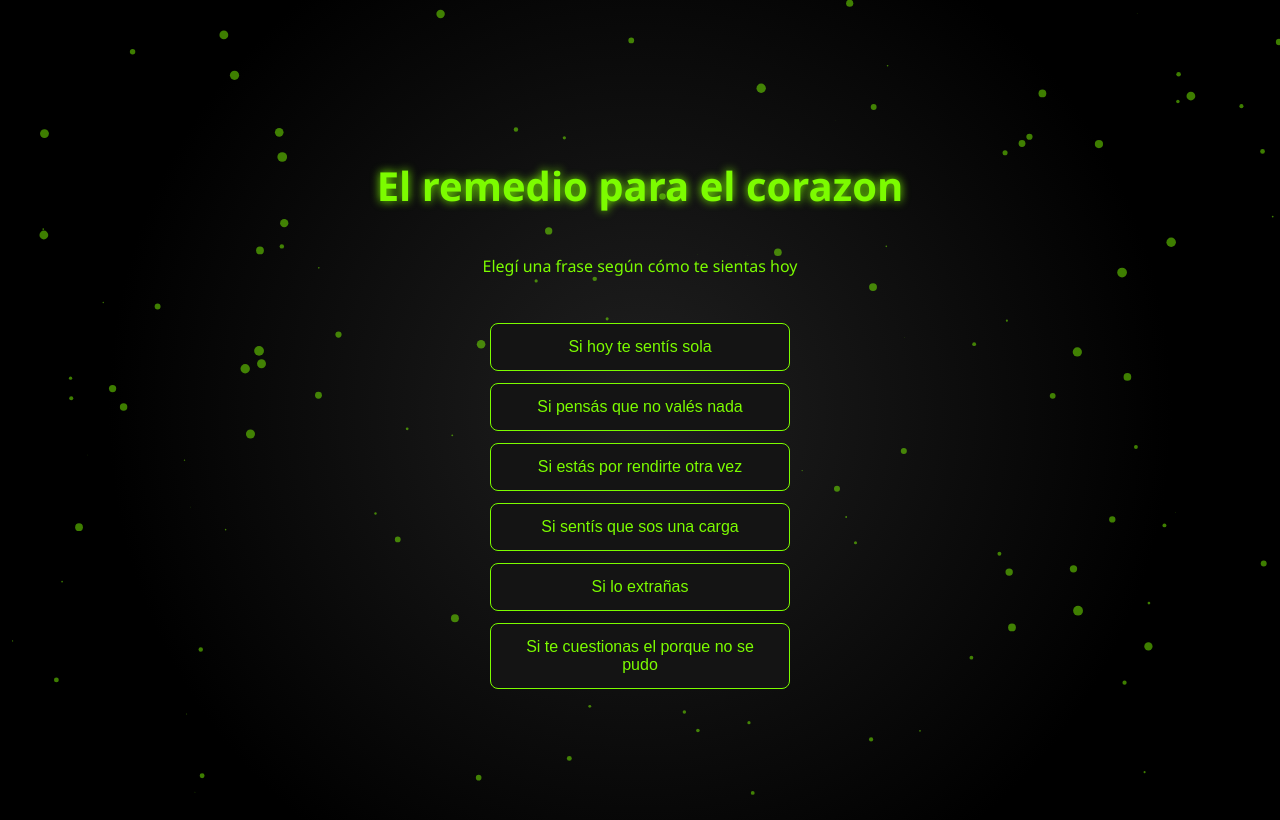
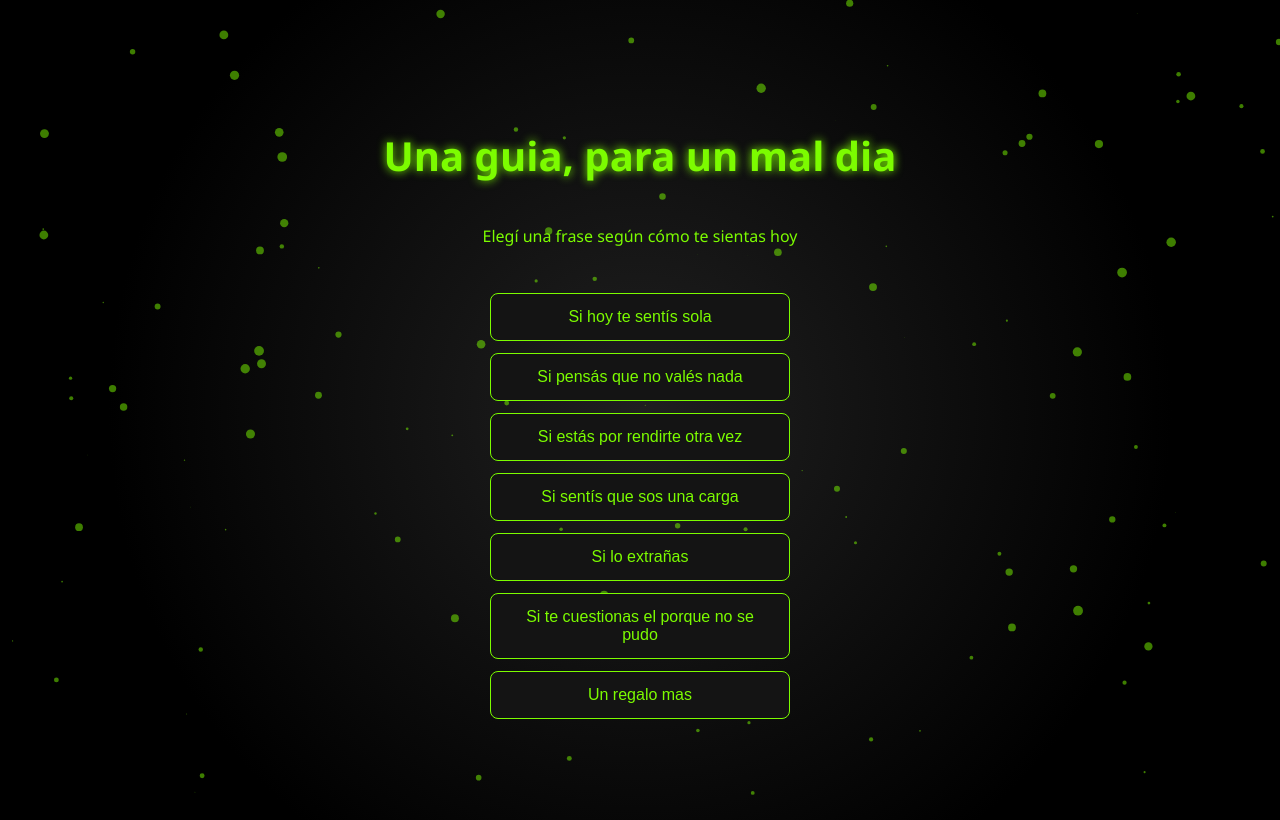
Before and after one commit to Nullitsdll/Nullitsdll.github.io, a plain HTML site: page index.html in a window 1280 px wide. Both pictures are taken after a click on the button "Abreme cuando estes mal". Drawn offline with nearby package versions, Linux system fonts and the light colour scheme.

Commit message:
seconds commdass

```diff
--- a/index.html
+++ b/index.html
@@ -66,7 +66,7 @@
     </div>
 
     <div id="mainContent" class="container">
-        <h1>El remedio para el corazon</h1>
+        <h1>Una guia, para un mal dia</h1>
         <p class="intro">Elegí una frase según cómo te sientas hoy</p>
         <div class="button-container">
             <button onclick="showMessage(0)">Si hoy te sentís sola</button>
@@ -75,6 +75,7 @@
             <button onclick="showMessage(4)">Si sentís que sos una carga</button>
             <button onclick="showMessage(5)">Si lo extrañas</button>
             <button onclick="showMessage(6)">Si te cuestionas el porque no se pudo</button>
+            <button onclick="showMessage(7)">Un regalo mas</button>
 
         </div>
         <div class="message" id="messageBox"></div>
@@ -101,7 +102,8 @@
             "https://telegra.ph/Hola-05-31-14",                                  // rendirte
             "https://open.spotify.com/playlist/5aUy2a6L7oUdyT8Ru5allK",                    // sos una carga
             "https://www.youtube.com/watch?v=yr_4nVjCU5I",
-            "https://youtu.be/qWXNgS-Zxjc?t=1417"
+            "https://youtu.be/qWXNgS-Zxjc?t=1417",
+            "https://telegra.ph/Te-quiero-05-31-3"
         ];
         window.open(links[index], "_blank");
         }
```
